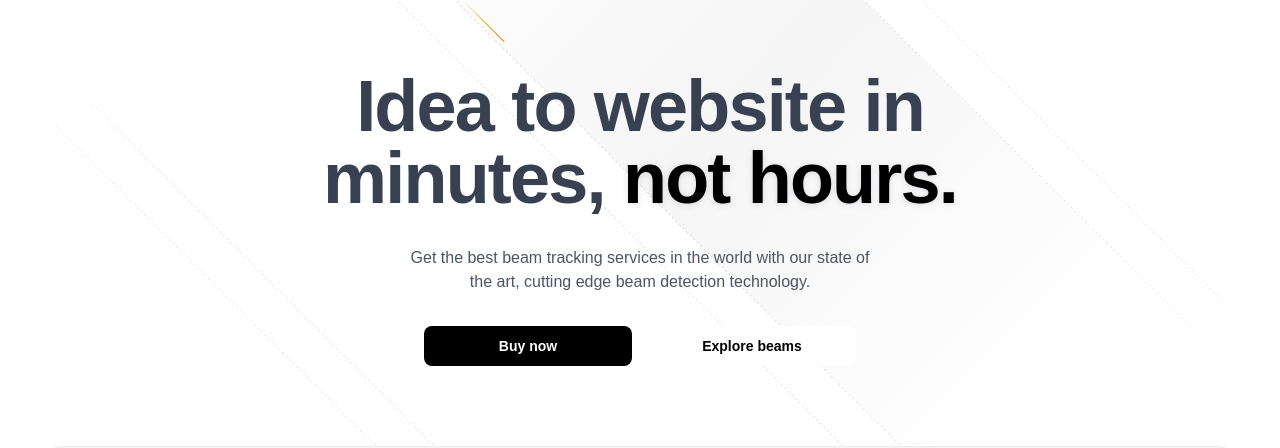
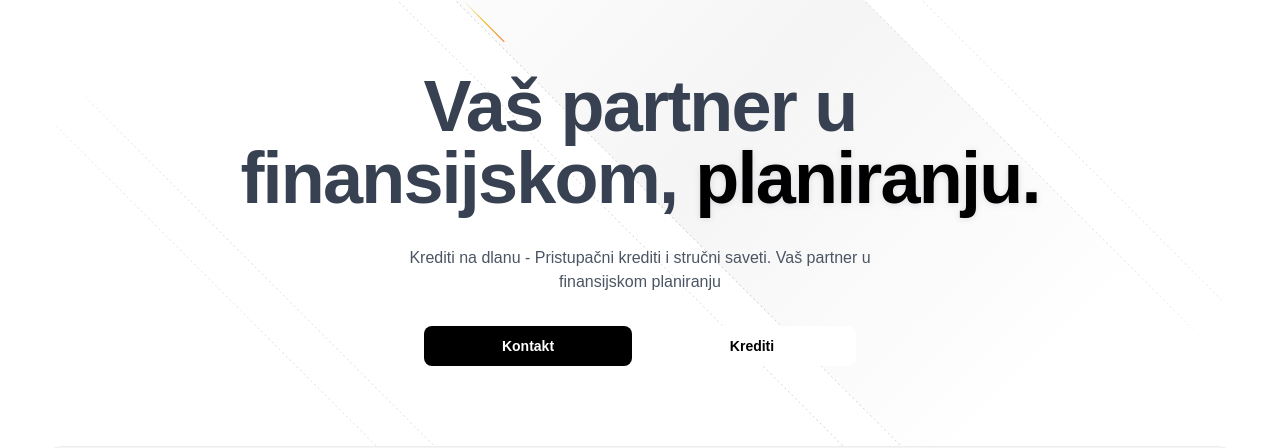
Before and after one commit to darkohedgehog/kreditni-savetnik, a Next.js app: page / in a window 1280 px wide. Shown: the part 186-634 px from the top of the page. Built offline with nearby package versions, Linux system fonts and the light colour scheme.

Commit message:
"Updated HeroSectionWithBeamsAndGrid component: changed text content, links, and styling"

```diff
--- a/src/components/home/HeroSectionWithBeamsAndGrid.tsx
+++ b/src/components/home/HeroSectionWithBeamsAndGrid.tsx
@@ -12,30 +12,29 @@ export function HeroSectionWithBeamsAndGrid() {
     >
       <h2 className="text-balance relative z-20 mx-auto mb-4 mt-4 max-w-4xl text-center text-3xl font-semibold tracking-tight text-gray-700 dark:text-neutral-300 md:text-7xl">
         <Balancer>
-          Idea to website in minutes,{" "}
+          Vaš partner u finansijskom,{" "}
           <div className="relative mx-auto inline-block w-max [filter:drop-shadow(0px_1px_3px_rgba(27,_37,_80,_0.14))]">
             <div className="text-black [text-shadow:0_0_rgba(0,0,0,0.1)] dark:text-white">
-              <span className="">not hours.</span>
+              <span className="">planiranju.</span>
             </div>
           </div>
         </Balancer>
       </h2>
       <p className="relative z-50 mx-auto mt-4 max-w-lg px-4 text-center text-base/6 text-gray-600 dark:text-gray-200">
-        Get the best beam tracking services in the world with our state of the
-        art, cutting edge beam detection technology.
+        Krediti na dlanu - Pristupačni krediti i stručni saveti. Vaš partner u finansijskom planiranju
       </p>
       <div className="mb-10 mt-8 flex w-full flex-col items-center justify-center gap-4 px-8 sm:flex-row md:mb-20">
         <Link
-          href="#"
+          href="/kontakt"
           className="group relative z-20 flex h-10 w-full cursor-pointer items-center justify-center space-x-2 rounded-lg bg-black p-px px-4 py-2 text-center text-sm font-semibold leading-6 text-white no-underline transition duration-200 dark:bg-white dark:text-black sm:w-52"
         >
-          Buy now
+          Kontakt
         </Link>
         <Link
-          href="/pricing"
+          href="/krediti"
           className="group relative z-20 flex h-10 w-full cursor-pointer items-center justify-center space-x-2 rounded-lg bg-white p-px px-4 py-2 text-sm font-semibold leading-6 text-black no-underline shadow-input transition duration-200 hover:-translate-y-0.5 dark:bg-neutral-800 dark:text-white sm:w-52"
         >
-          Explore beams
+          Krediti
         </Link>
       </div>
       <div
```
